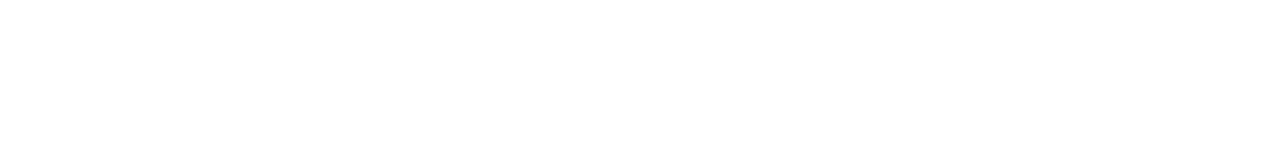
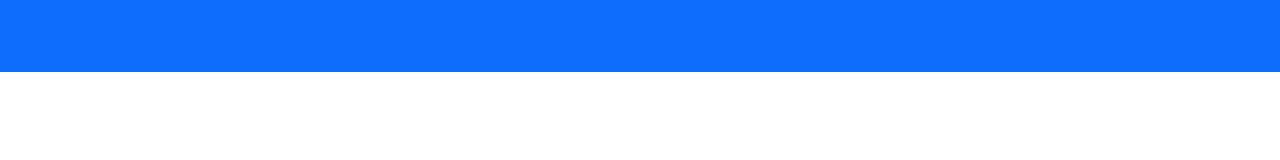
Before and after one commit to cpriyam90/weather-forecast-dashboard, a plain HTML site: page index.html in a window 1280 px wide. Drawn offline with nearby package versions, Linux system fonts and the light colour scheme; a web font is replaced by a local one.

Commit message:
header and main section added to html

```diff
--- a/index.html
+++ b/index.html
@@ -12,6 +12,18 @@
         <title>Weather Dashboard</title>
     </head>
 <body>
+    <!--header section-->
+    <header class="nav justify-content-center bg-primary">
+        <h1 class="nav-item">
+            <a class="nav-link active header" aria-current="page" href="#">Weather Dashboard</a>
+        </h1>
+    </header>
+
+    <!--main content section-->
+    <section>
+
+    </section>
+
 
 
 
```
